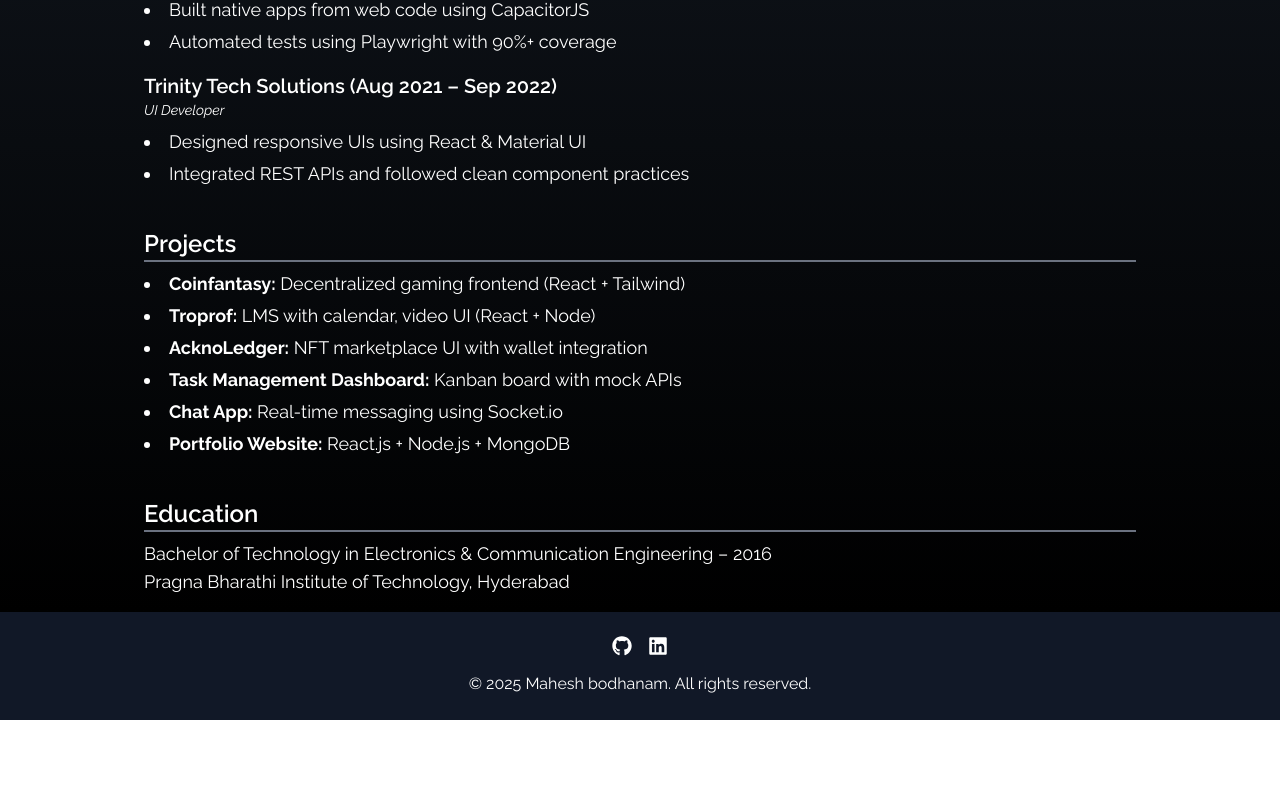
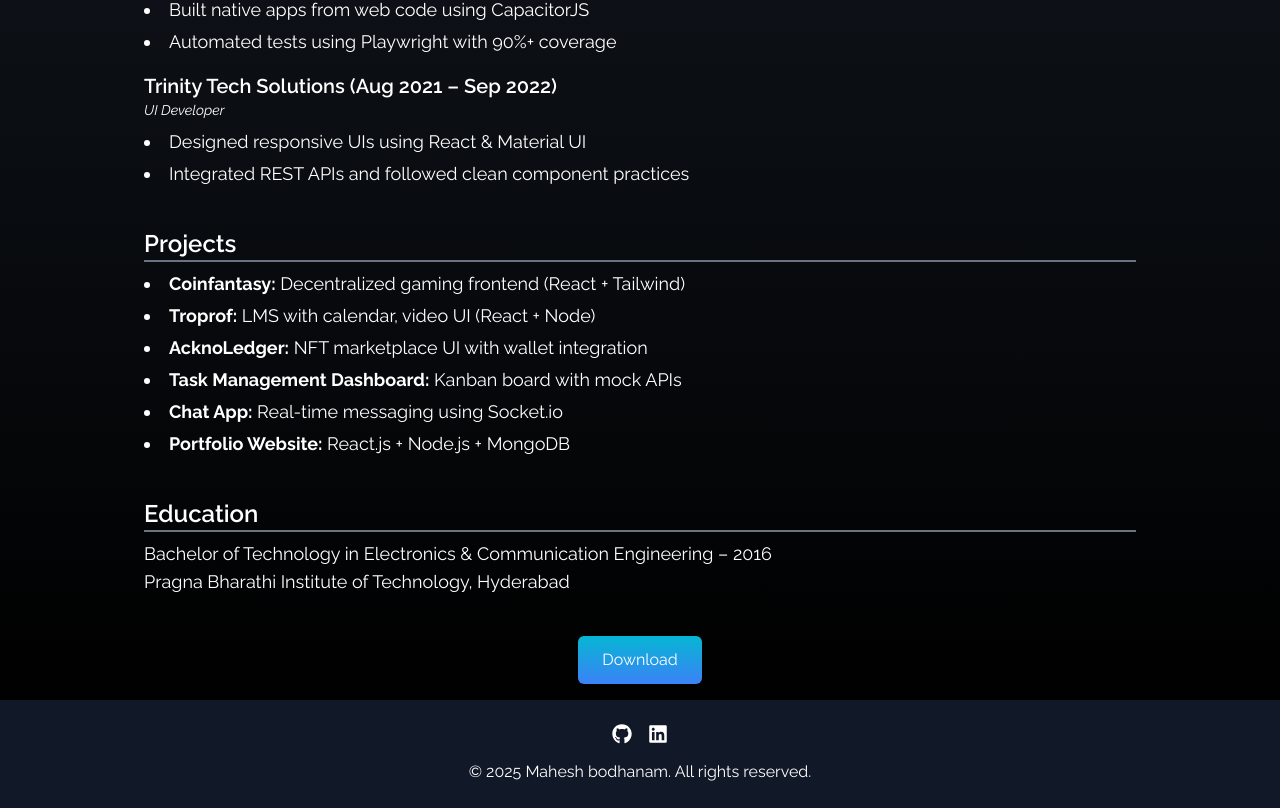
Before and after one commit to maheshbodhanam/mahesh-bodhanam-portfolio, a React (Create React App) app: page /cv in a window 1280 px wide. Shown: the part 1074-1882 px from the top of the page. Before the commit the page ends 1794 px from the top, so only its background shows below. Built offline with nearby package versions, Linux system fonts and the light colour scheme.

Commit message:
Update CV.jsx

```diff
--- a/src/components/CV.jsx
+++ b/src/components/CV.jsx
@@ -164,6 +164,19 @@ const CV = () => {
             Pragna Bharathi Institute of Technology, Hyderabad
           </p>
         </div>
+        <button
+          className={`text-white hover:scale-110 bg-gradient-to-b from-cyan-500 to-blue-500 px-6 py-3  mx-auto flex items-center justify-center rounded-md duration-300`}
+        >
+          <a
+            href="/resume.pdf"
+            className="flex justify-between items-center w-full text-white"
+            download={true}
+            target="_blank"
+            rel="noreferrer"
+          >
+            Download
+          </a>
+        </button>
       </div>
     </div>
   );
```
